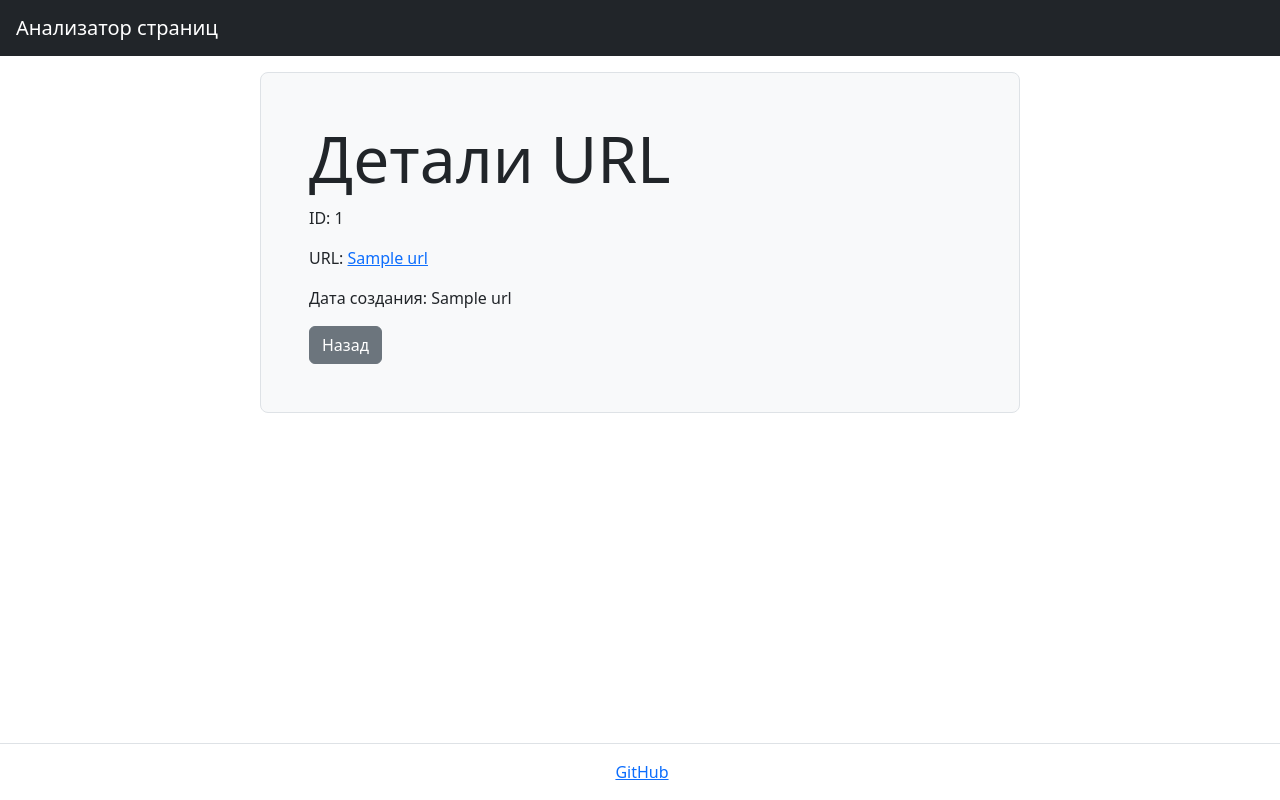
After one commit to Celovechek/python-project-83, a Flask app: page /urls/1 in a window 1280 px wide. The commit adds this page. Run offline with Flask 3, Linux system fonts and the light colour scheme; a database or web service that is not in the repository returns one stand-in record (values such as "Sample title"); some libraries are stand-ins or nearby versions.

Commit message:
пока еще не все поломал

```diff
--- a/page_analyzer/app.py
+++ b/page_analyzer/app.py
@@ -1,16 +1,109 @@
-import psycopg2
-from flask import Flask, render_template
+from flask import Flask, render_template, request, redirect, url_for, flash
+from psycopg2 import connect, errors
+from datetime import datetime
+from urllib.parse import urlparse
+import os
 from dotenv import load_dotenv
-import os
+from validators import url as validate_url
 
+# Загрузка переменных окружения
 load_dotenv()
 
+# Инициализация приложения
 app = Flask(__name__)
-app.config['SECRET_KEY'] = os.getenv('SECRET_KEY')
+app.secret_key = os.getenv('SECRET_KEY')
 DATABASE_URL = os.getenv('DATABASE_URL')
-conn = psycopg2.connect(DATABASE_URL)
 
 
-@app.route('/')
-def hello_world():
+# Функция для подключения к базе данных
+def get_db_connection():
+    return connect(DATABASE_URL)
+
+
+# Главная страница
+@app.route('/', methods=['GET', 'POST'])
+def index():
+    if request.method == 'POST':
+        # Получаем URL из формы
+        raw_url = request.form['url']
+
+        # Нормализуем URL
+        parsed_url = urlparse(raw_url)
+        normalized_url = f"{parsed_url.scheme}://{parsed_url.netloc}"
+
+        # Валидация URL
+        if not validate_url(normalized_url):
+            flash('Некорректный URL', 'danger')
+            return render_template('index.html'), 422
+
+        if len(normalized_url) > 255:
+            flash('URL превышает 255 символов', 'danger')
+            return render_template('index.html'), 422
+
+        try:
+            # Подключение к базе данных
+            conn = get_db_connection()
+            cur = conn.cursor()
+
+            # Попытка добавить URL в базу данных и получить его ID
+            cur.execute(
+                "INSERT INTO urls (name, created_at) VALUES (%s, %s) RETURNING id",
+                (normalized_url, datetime.now())
+            )
+            new_id = cur.fetchone()[0]  # Получаем ID новой записи
+            conn.commit()
+            cur.close()
+            conn.close()
+
+            flash('Страница успешно добавлена', 'success')
+            return redirect(url_for('url_detail', id=new_id))  # Редирект на страницу деталей
+        except errors.UniqueViolation:
+            # Если URL уже существует
+            conn.rollback()
+            cur.execute("SELECT id FROM urls WHERE name = %s", (normalized_url,))
+            existing_id = cur.fetchone()[0]
+            cur.close()
+            conn.close()
+
+            flash('URL уже существует', 'info')
+            return redirect(url_for('url_detail', id=existing_id))  # Редирект на существующий URL
+
     return render_template('index.html')
+
+
+@app.route('/urls/<int:id>')
+def url_detail(id):
+    conn = get_db_connection()
+    cur = conn.cursor()
+    cur.execute("SELECT * FROM urls WHERE id = %s", (id,))
+    url = cur.fetchone()
+    cur.close()
+    conn.close()
+
+    if not url:
+        flash('Запись не найдена', 'danger')
+        return redirect(url_for('index'))
+
+    url = {
+        'id': url[0],
+        'name': url[1],
+        'created_at': url[2]
+    }
+
+    return render_template('url_detail.html', url=url)
+
+
+@app.route('/urls')
+def urls():
+    conn = get_db_connection()
+    cur = conn.cursor()
+    cur.execute("SELECT * FROM urls ORDER BY created_at DESC")
+    urls_list = [{
+        'id': url[0],
+        'name': url[1],
+        'created_at': url[2]
+        }
+        for url in cur.fetchall()]
+    cur.close()
+    conn.close()
+    return render_template('urls.html', urls=urls_list)
--- /dev/null
+++ b/page_analyzer/templates/url_detail.html
@@ -0,0 +1,40 @@
+<!DOCTYPE html>
+<html lang="en">
+<head>
+    <meta charset="UTF-8">
+    <meta name="viewport" content="width=device-width, initial-scale=1.0">
+    <title>Детали URL</title>
+    <link href="https://cdn.jsdelivr.net/npm/bootstrap@5.3.3/dist/css/bootstrap.min.css" rel="stylesheet">
+</head>
+<body class="min-vh-100 d-flex flex-column">
+    <header>
+        <nav class="navbar navbar-expand-md navbar-dark bg-dark px-3">
+            <a class="navbar-brand" href="/">Анализатор страниц</a>
+        </nav>
+    </header>
+
+    <main class="flex-grow-1">
+        <div class="container-lg mt-3">
+            <div class="row">
+                <div class="col-12 col-md-10 col-lg-8 mx-auto border rounded-3 bg-light p-5">
+                    <h1 class="display-3">Детали URL</h1>
+                    <p>ID: {{ url.id }}</p>
+                    <p>URL: <a href="{{ url.name }}" target="_blank">{{ url.name }}</a></p>
+                    <p>Дата создания: {{ url.created_at }}</p>
+                    <a href="{{ url_for('index') }}" class="btn btn-secondary">Назад</a>
+                </div>
+            </div>
+        </div>
+    </main>
+
+    <footer class="border-top py-3 mt-5">
+        <div class="container-lg text-center">
+            <a href="https://github.com/" target="_blank">
+                <i class="bi bi-github me-1"></i> GitHub
+            </a>
+        </div>
+    </footer>
+
+    <script src="https://cdn.jsdelivr.net/npm/bootstrap@5.3.3/dist/js/bootstrap.bundle.min.js"></script>
+</body>
+</html>
--- a/pyproject.toml
+++ b/pyproject.toml
@@ -10,4 +10,6 @@ dependencies = [
     "gunicorn>=23.0.0",
     "psycopg2-binary>=2.9.10",
     "python-dotenv>=1.0.1",
+    "urllib3>=2.3.0",
+    "validators>=0.34.0",
 ]
```
Also changed, not shown: page_analyzer/templates/index.html (+11 -1 lines), page_analyzer/templates/urls.html (added, +18 -0 lines), page_analyzer/templates/components/footer.html (added), page_analyzer/templates/components/head.html (added), page_analyzer/templates/components/nav.html (added).
